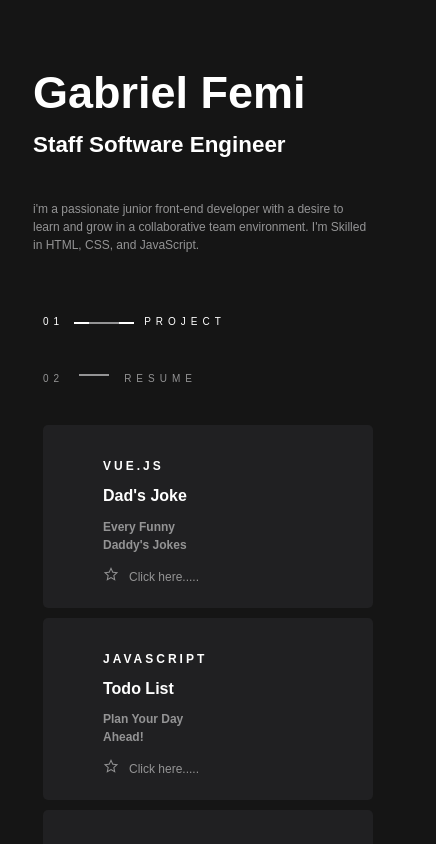
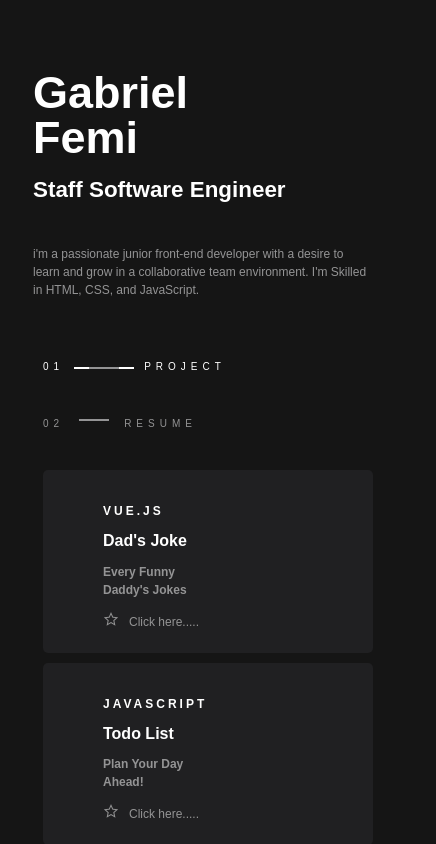
Before and after one commit to femigabriel/my-website, a Vue app: page / in a window 390 px wide. Shown: the top 844 px of the page, 436 px wide, since content can reach past the window. Built offline with nearby package versions, Linux system fonts and the light colour scheme; a web font is replaced by a local one.

Commit message:
responsive designs added

```diff
--- a/src/App.vue
+++ b/src/App.vue
@@ -59,14 +59,13 @@ export default {
 
 <style>
 @import url("https://rsms.me/inter/inter.css");
-#app {
-  margin-top: 60px;
-  width: 100%;
-}
 
 *,
 :after,
 :before {
+  box-sizing: border-box;
+  /* margin: 0;
+  padding: 0; */
   box-sizing: border-box;
 }
 body {
@@ -84,23 +83,24 @@ body {
   padding-left: 80px;
   padding-right: 80px;
   position: fixed;
-  /* overflow-y: auto; */
-  overflow-y: auto;
-  max-height: 100vh;
-  /* height: auto;
-  max-height: initial; */
+  height: auto;
+  overflow: initial;
+  top: 0;
+  bottom: 0;
+  position: fixed;
+  overflow: auto;
+  overflow-x: hidden;
 }
 .current {
   display: block;
+  overflow: auto;
 }
 .profile {
   padding-right: 80px;
 }
 .project-work {
-  /* height: auto;
-  max-height: initial; */
   overflow-y: auto;
-  max-height: 100vh;
+  max-height: initial;
 }
 
 .projects {
@@ -131,7 +131,7 @@ span {
   margin: 10px 15px;
 }
 .socials-footer {
-  display: none;
+  display: block;
 }
 @media (max-width: 820px) {
   .app {
@@ -141,9 +141,8 @@ span {
     padding-right: 40px;
     overflow-x: hidden;
     display: block;
+    position: relative;
     /* max-height: 100vh; */
-    height: auto;
-    max-height: initial;
   }
   .projects {
     display: flex;
@@ -170,7 +169,7 @@ span {
     display: block;
     /* max-height: 100vh; */
     height: auto;
-    max-height: initial;
+    overflow: initial;
   }
   .projects {
     display: block;
@@ -192,16 +191,11 @@ span {
     width: 100%;
   }
   .app {
+    display: flex;
     margin-left: auto;
     margin-right: auto;
-    padding-left: 15px;
-    padding-right: 15px;
-    overflow-x: hidden;
-    display: block;
-    /* overflow-y: auto; */
-    /* max-height: 100vh; */
-    height: auto;
-    max-height: initial;
+    padding-left: 80px;
+    padding-right: 80px;
   }
   .projects {
     display: block;
@@ -211,7 +205,8 @@ span {
   }
   .project-work {
     overflow-y: auto;
-    max-height: 100vh;
+    max-height: inherit;
+    height: auto;
   }
   .socials-footer {
     display: block;
@@ -235,7 +230,7 @@ span {
     display: block;
     /* max-height: 100vh; */
     height: auto;
-    max-height: initial;
+    overflow: initial;
   }
   .projects {
     display: block;
@@ -262,12 +257,12 @@ span {
     margin-right: auto;
     padding-left: 20px;
     padding-right: 10px;
-    overflow-x: hidden;
+    /* overflow-x: hidden; */
     display: block;
     overflow-y: auto;
     /* max-height: 100vh; */
     height: auto;
-    max-height: initial;
+    overflow: initial;
   }
   .projects {
     display: block;
```
